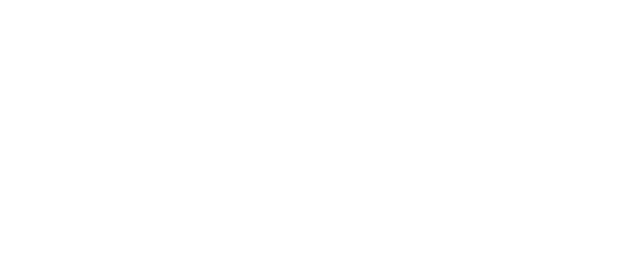
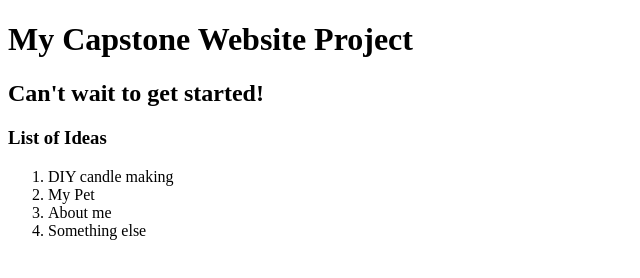
Before and after one commit to hmatiz/Capstone, a plain HTML site: page index.html in a window 1280 px wide. Shown: the whole page, without its empty margins (0-640 px from the left). Drawn offline with Linux system fonts and the light colour scheme.

Commit message:
Update.index.html

```diff
--- a/index.html
+++ b/index.html
@@ -4,5 +4,15 @@
      <title>capstone</title>
      <meta charset="utf-8">
     </head>
-    <body></body>
+    <body>
+    <h1>My Capstone Website Project</h1>
+    <h2>Can't wait to get started!</h2>
+    <h3>List of Ideas</h3>
+    <ol>
+        <li>DIY candle making</li>
+        <li>My Pet</li>
+        <li>About me</li>
+        <li>Something else </li>
+    </ol>
+</body>
 </html>
```
